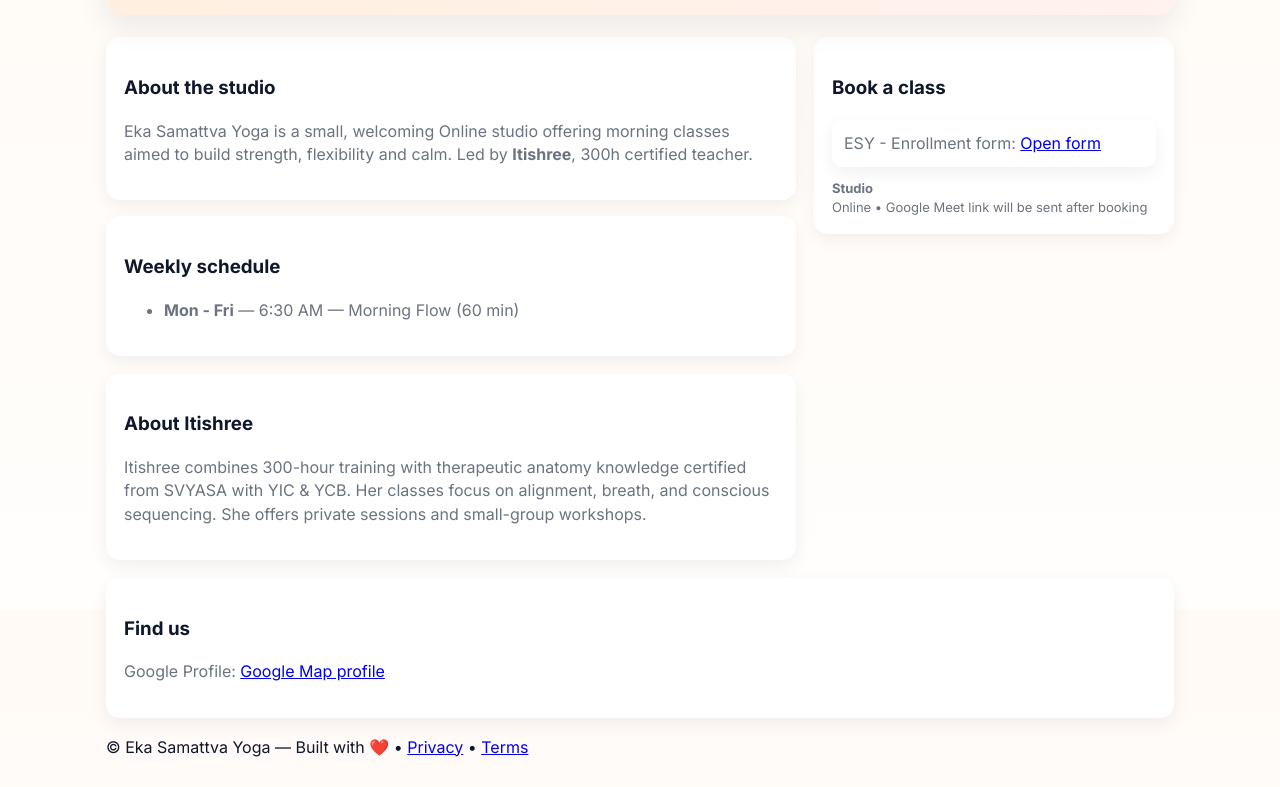
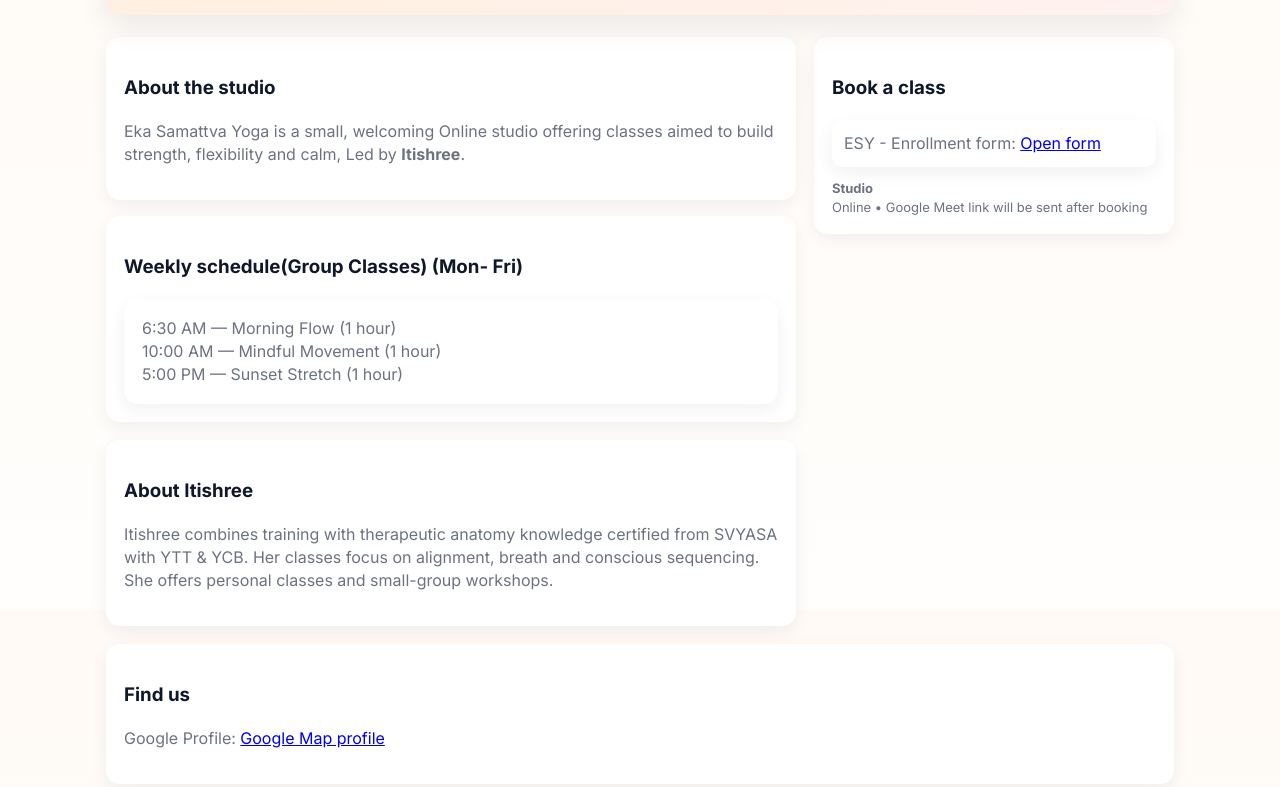
Before and after one commit to ekasamattva/ekasamattva, a plain HTML site: page index.html in a window 1280 px wide. Shown: the part 190-977 px from the top of the page. Drawn offline with Linux system fonts and the light colour scheme.

Commit message:
Update index.html

```diff
--- a/index.html
+++ b/index.html
@@ -276,7 +276,7 @@
         </div>
 
         <div class="banner-contact-svg" role="group" aria-label="Contact information">
-<a href="https://wa.me/917978658608?text=Hi%2C%20I%20saw%20your%20site%20and%20would%20like%20to%20join%20a%20class."
+<a href="https://wa.me/917978658608?text=Hi%20Itishree%2C%0AI%20saw%20your%20yoga%20channel%20and%20would%20like%20to%20join%20a%20class."
      target="_blank"
      rel="noopener noreferrer"
      style="display:inline-flex; align-items:center; gap:6px; text-decoration:none; font-weight:600; font-size:14px; color:#05944a;">
@@ -287,7 +287,7 @@
         <path fill="#FFFFFF" d="M33.7 28.2c-.4-.2-2.34-1.15-2.7-1.27-.37-.13-.64-.2-.9.2-.27.4-1.05 1.27-1.28 1.53-.23.27-.47.3-.86.13-.4-.15-1.68-.55-3.2-1.75-1.18-.95-2-2.13-2.24-2.48-.23-.35-.02-.54.17-.73.18-.18.4-.48.6-.71.2-.23.27-.4.4-.66.14-.27.07-.5-.03-.7-.1-.2-.9-2.14-1.24-2.94-.33-.8-.66-.67-.9-.68-.23-.02-.5-.02-.77-.02-.28 0-.73.1-1.12.5-.4.4-1.53 1.48-1.53 3.47 0 2 .1 3.48 2.14 5.78 2.03 2.3 4.83 4.1 7.93 5.3 3.1 1.2 4.3 1.3 5.06 1.17.78-.13 2.34-.95 2.68-1.88.33-.93.33-1.72.23-1.88-.1-.17-.37-.27-.77-.44z"/>
       </svg>
 
-      <span>Message on WhatsApp</span>
+      <span>Click here to chat on WhatsApp</span>
   </a>
 
         </div>
@@ -298,11 +298,17 @@
     <header class="site-hero">
 
       <div>
-        <section id="about"><div class="card"><h3>About the studio</h3><p class="muted">Eka Samattva Yoga is a small, welcoming Online studio offering morning classes aimed to build strength, flexibility and calm. Led by <strong>Itishree</strong>, 300h certified teacher.</p></div></section>
+        <section id="about"><div class="card"><h3>About the studio</h3><p class="muted">Eka Samattva Yoga is a small, welcoming Online studio offering classes aimed to build strength, flexibility and calm, Led by <strong>Itishree</strong>.</p></div></section>
 
-        <section id="schedule" style="margin-top:16px"><div class="card"><h3>Weekly schedule</h3><ul class="schedule muted"><li><strong>Mon - Fri</strong> — 6:30 AM — Morning Flow (60 min)</li></ul></div></section>
+        <section id="schedule" style="margin-top:16px"><div class="card"><h3>Weekly schedule(Group Classes) (Mon- Fri)</h3>
+          <div class="card">
+            <span class="muted">6:30 AM — Morning Flow (1 hour)</span><br>
+            <span class="muted">10:00 AM — Mindful Movement (1 hour)</span><br>
+            <span class="muted">5:00 PM — Sunset Stretch (1 hour)</span>
+          </div>
+        </div></section>
 
-        <section id="aboutperson" style="margin-top:18px"><div class="card"><h3>About Itishree</h3><p class="muted">Itishree combines 300-hour training with therapeutic anatomy knowledge certified from SVYASA with YIC & YCB. Her classes focus on alignment, breath, and conscious sequencing. She offers private sessions and small-group workshops.</p></div></section>
+        <section id="aboutperson" style="margin-top:18px"><div class="card"><h3>About Itishree</h3><p class="muted">Itishree combines  training with therapeutic anatomy knowledge certified from SVYASA with YTT & YCB. Her classes focus on alignment, breath and conscious sequencing. She offers personal classes and small-group workshops.</p></div></section>
       </div>
 
       <aside>
@@ -339,7 +345,7 @@
     </section>
 
     <footer style="margin-top:18px">
-      <p>© Eka Samattva Yoga — Built with ❤️ • <a href="#">Privacy</a> • <a href="#">Terms</a></p>
+      <center>© Eka Samattva Yoga — Built with ❤️ • <a href="#">Privacy</a> • <a href="#">Terms</a></center>
     </footer>
   </div>
 
```
